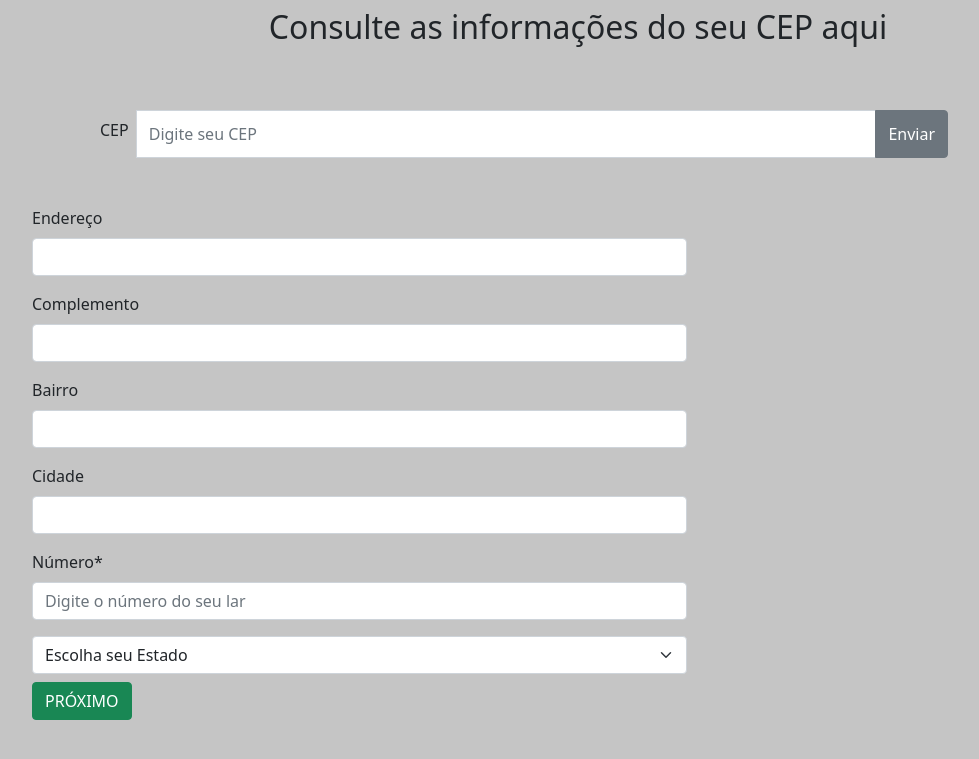
After one commit to KaikySaqtt/AulaJavaScript, a PHP site: page / in a window 1280 px wide. The commit adds this page. Shown: the top 759 px of the page, without its empty margins (62-1041 px from the left). Run offline with PHP 8.4, Linux system fonts and the light colour scheme; some libraries are stand-ins or nearby versions.

Commit message:
Add files via upload

```diff
--- a/js/banco.php
+++ b/js/banco.php
@@ -3,7 +3,7 @@
 $servername = "localhost";
 $username = "root";
 $password = "";
-$dataserve="DB_2IPI";
+$dataserve="DB_2IP";
 
 // Create connection
 $conn = mysqli_connect($servername, $username, $password, $dataserve);
--- a/js/css/style.css
+++ b/js/css/style.css
@@ -1,4 +1,7 @@
 /* Input container */
+#sortable { list-style-type: none; margin: 0; padding: 0; width: 60%; }
+#sortable li { margin: 0 3px 3px 3px; padding: 0.4em; padding-left: 1.5em; font-size: 1.4em; height: 18px; }
+#sortable li span { position: absolute; margin-left: -1.3em; }
 .cor-fundo
 {
     background-color: #c5c5c5;
--- /dev/null
+++ b/js/index.php
@@ -0,0 +1,98 @@
+<!DOCTYPE html>
+<html lang="pt-br">
+<head>
+    <meta charset="UTF-8">
+    <meta name="viewport" content="width=device-width, initial-scale=1.0">
+    <link rel="stylesheet" href="bootstrap/css/bootstrap.min.css">
+    <link rel="stylesheet" type="text/css" href="css/style.css">
+    <script src="bootstrap/js/bootstrap.bundle.min.js"></script>
+	<script src="https://code.jquery.com/jquery-3.7.1.min.js"></script>
+    <script src="https://code.jquery.com/ui/1.14.1/jquery-ui.js"></script>
+    <link rel="stylesheet" href="https://code.jquery.com/ui/1.14.1/themes/base/jquery-ui.css">
+    <link rel="stylesheet" href="/resources/demos/style.css">
+    <script src="js/form.js"></script>
+
+
+    <title>Consule seu CEP</title>
+    <link href="https://cdn.jsdelivr.net/npm/bootstrap@5.0.2/dist/css/bootstrap.min.css" rel="stylesheet" integrity="sha384-EVSTQN3/azprG1Anm3QDgpJLIm9Nao0Yz1ztcQTwFspd3yD65VohhpuuCOmLASjC" crossorigin="anonymous">
+</head>
+<body class="cor-fundo">
+	<nav class="navbar d-flex justify-content-center">
+		<h2 class="texto ">Consulte as informações do seu CEP aqui</h2>
+	</nav>
+    <div class="container">
+        <form id="frm">
+            <div class="row mt-5 ms-5">
+				<div class="col-10">
+					<div class="input-group cep">
+						<label for="cep" class="form-label p-2">CEP</label>
+						<input type="text" class="form-control" placeholder="Digite seu CEP" id="cep" name="cep">
+						<button class="btn btn-secondary" type="button">Enviar</button>
+					</div>
+				</div>
+            </div>
+			<div class="row mt-5">
+				<div class="col">
+					<ul id="sortable">
+					<div class="mb-3">
+						<label for="endereco" class="form-label">Endereço</label>
+						<input type="text" class="form-control" id="endereco" name="endereco">
+					</div>
+					<div class="mb-3">
+						<label for="complemento" class="form-label">Complemento</label>
+						<input type="text" class="form-control" id="complemento" name="complemento" >
+					</div>
+					<div class="mb-3">
+						<label for="bairro" class="form-label">Bairro</label>
+						<input type="text" class="form-control" id="bairro" name="bairro">
+					</div>
+					<div class="mb-3">
+						<label for="cidade" class="form-label">Cidade</label>
+						<input type="text" class="form-control" id="cidade" name="cidade">
+					</div>
+					<div class="mb-3">
+						<label for="nr" class="form-label">Número*</label>
+						<input type="text" class="form-control" placeholder="Digite o número do seu lar" id="nr" name="numero">
+					</div>
+					<select class="form-select" id="uf" aria-label="Default select example" name="uf">
+						<option selected>Escolha seu Estado</option>
+						<option value="AC">AC</option>
+						<option value="AL">AL</option>
+						<option value="AP">AP</option>
+						<option value="AM">AM</option>
+						<option value="BA">BA</option>
+						<option value="CE">CE</option>
+						<option value="DF">DF</option>
+						<option value="ES">ES</option>
+						<option value="GO">GO</option>
+						<option value="MA">MA</option>
+						<option value="MT">MT</option>
+						<option value="MS">MS</option>
+						<option value="MG">MG</option>
+						<option value="PA">PA</option>
+						<option value="PB">PB</option>
+						<option value="PR">PR</option>
+						<option value="PE">PE</option>
+						<option value="PI">PI</option>
+						<option value="RJ">RJ</option>
+						<option value="RN">RN</option>
+						<option value="RS">RS</option>
+						<option value="RO">RO</option>
+						<option value="RR">RR</option>
+						<option value="SC">SC</option>
+						<option value="SP">SP</option>
+						<option value="SE">SE</option>
+						<option value="TO">TO</option>
+					</select>
+				</div>
+			</div>
+            <div class="row mt-2 mb-3">
+                <div class="col" id="json">
+                    <button type="button" class="btn btn-success" onclick="envia()">PRÓXIMO</button>
+                </div>
+            </div>
+        </form>
+    </div>
+</body>
+</html>
+<script src="js/cadastro.js"></script>
--- a/js/js/redireciona.js
+++ b/js/js/redireciona.js
@@ -1,6 +1,6 @@
 function redirecionar() {
     setTimeout(function() {
-        window.location.href = "Formulario.html";
+        window.location.href = "index.php";
     }, 5000); // 5000 milissegundos = 5 segundos
     var segundos = document.getElementById("segundos")
     for(var i = 5; i <= 0; i--) {
--- a/js/scriptBanco.sql
+++ b/js/scriptBanco.sql
@@ -1,7 +1,7 @@
 -- criar o banco de dados
-CREATE DATABASE DB_2IPI;
+CREATE DATABASE DB_2IP;
 
-USE DB_2IPI;
+USE DB_2IP;
 
  CREATE TABLE IF NOT EXISTS TB_CEP(
 
```
Also changed, not shown: js/proc.php (+27 -2 lines).
